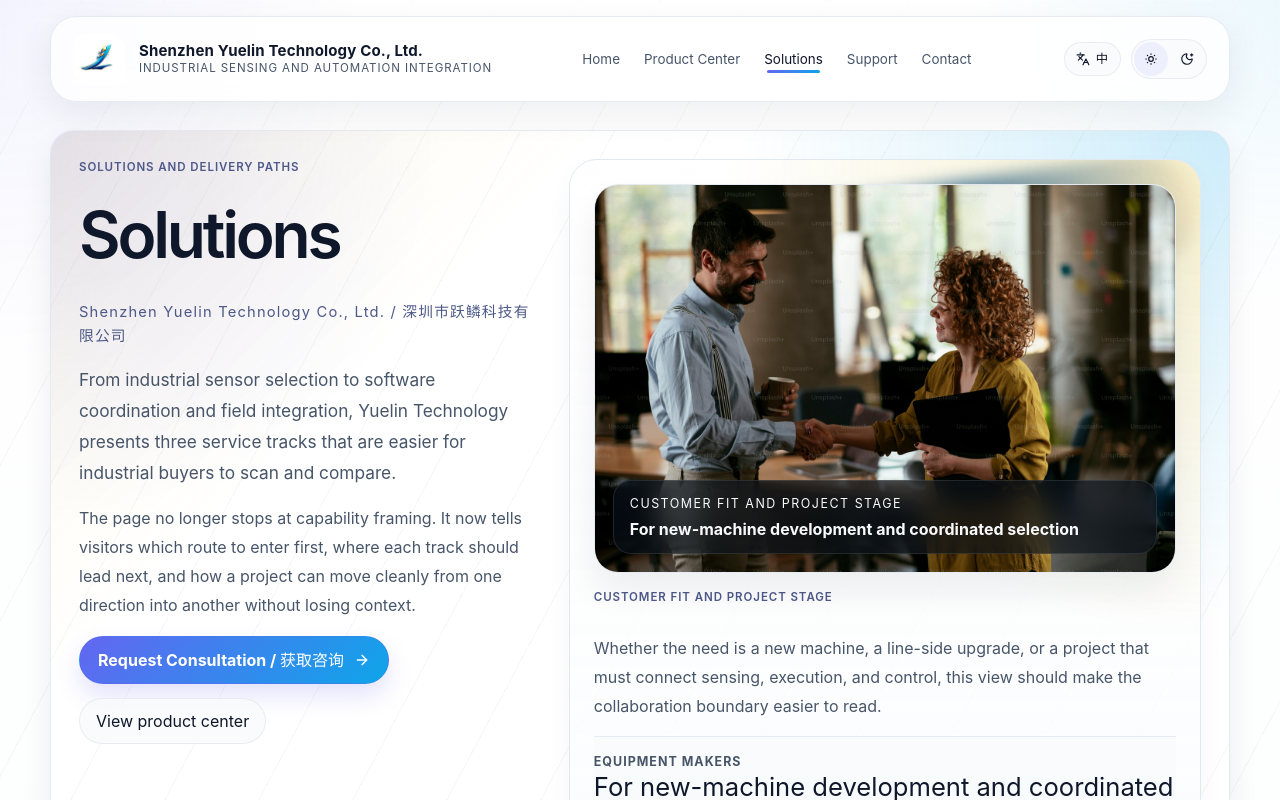
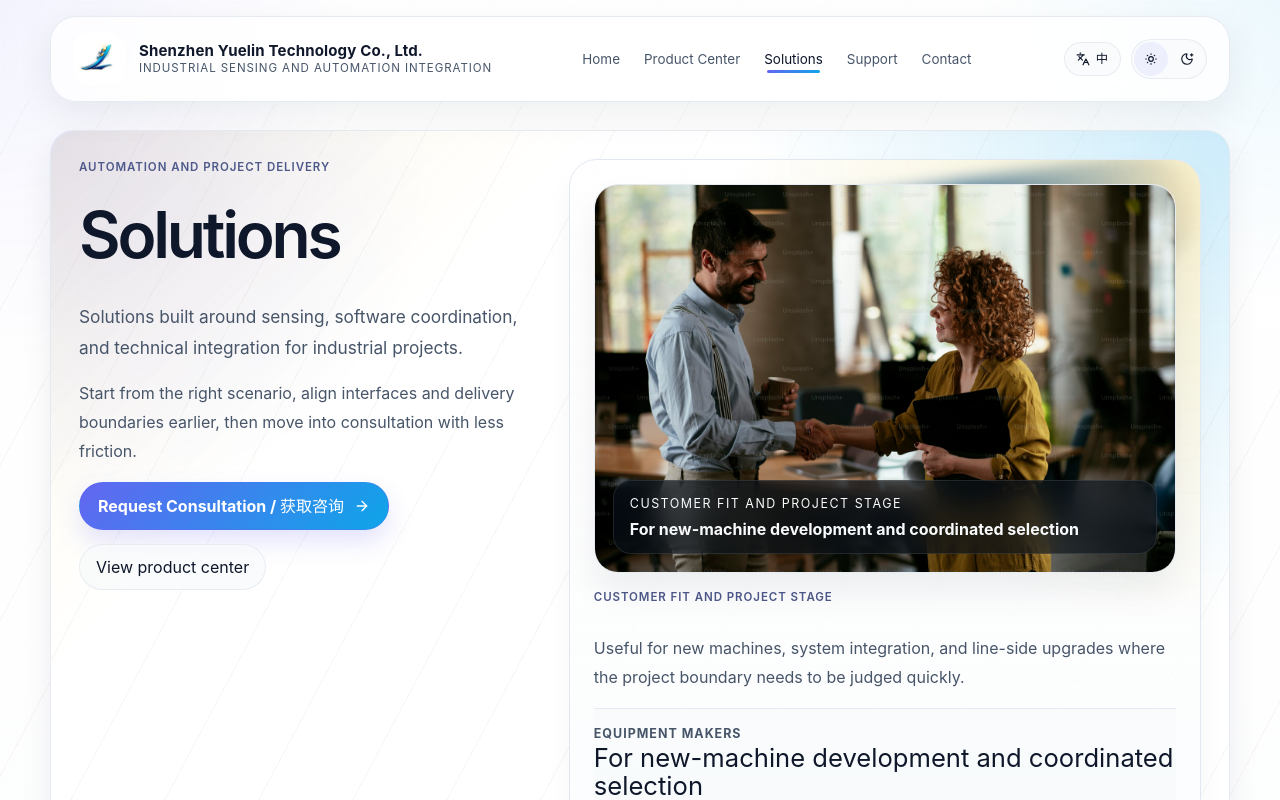
Before and after one commit to goldeneye0077/yuelinsite, a React (Vite) app in the folder frontend/: page /en/solutions in a window 1280 px wide. Shown: the top 800 px of the page. Built offline with nearby package versions, Linux system fonts and the light colour scheme; no server answers.

Commit message:
Refine solutions hero copy

```diff
--- a/frontend/src/content/site/en.ts
+++ b/frontend/src/content/site/en.ts
@@ -218,9 +218,9 @@ export const enSiteContent: SiteContent = {
   solutions: {
     title: 'Solutions',
     summary:
-      'Industrial automation solutions, software development, and technical integration are framed as one connected path from selection to project delivery.',
+      'Industrial automation, software development, and technical integration are presented as one clear project entry point.',
     description:
-      'This page establishes the bilingual solutions structure first, so equipment makers, integrators, and factory-side teams can quickly judge fit, scope, and next steps.',
+      'It helps equipment makers, integrators, and factory-side teams judge fit, scope, and the right consultation route quickly.',
     primaryCta: 'Request Consultation / \u83b7\u53d6\u54a8\u8be2',
     secondaryCta: 'View product center',
   },
@@ -234,14 +234,14 @@ export const enSiteContent: SiteContent = {
     secondaryCta: 'View solutions',
   },
   solutionsPage: {
-    eyebrow: 'Solutions and delivery paths',
+    eyebrow: 'Automation and project delivery',
     heroSummary:
-      'From industrial sensor selection to software coordination and field integration, Yuelin Technology presents three service tracks that are easier for industrial buyers to scan and compare.',
+      'Solutions built around sensing, software coordination, and technical integration for industrial projects.',
     heroDescription:
-      'The page no longer stops at capability framing. It now tells visitors which route to enter first, where each track should lead next, and how a project can move cleanly from one direction into another without losing context.',
+      'Start from the right scenario, align interfaces and delivery boundaries earlier, then move into consultation with less friction.',
     coverageTitle: 'Customer fit and project stage',
     coverageSummary:
-      'Whether the need is a new machine, a line-side upgrade, or a project that must connect sensing, execution, and control, this view should make the collaboration boundary easier to read.',
+      'Useful for new machines, system integration, and line-side upgrades where the project boundary needs to be judged quickly.',
     coverageItems: [
       {
         label: 'Equipment makers',
--- a/frontend/src/content/site/zh.ts
+++ b/frontend/src/content/site/zh.ts
@@ -219,11 +219,11 @@ export const zhSiteContent: SiteContent = {
     secondaryCta: '\u8fd4\u56de\u9996\u9875',
   },
   solutions: {
-    title: '解决方案 / Solutions',
+    title: '解决方案',
     summary:
-      '围绕工业自动化解决方案、软件开发与技术集成三条主线，帮助客户把产品选型、控制逻辑与项目落地串成同一条路径。',
+      '围绕工业自动化、软件开发与技术集成，建立更清晰的项目沟通入口。',
     description:
-      '本页先建立双语解决方案框架，让设备制造商、系统集成商和终端工厂客户都能快速判断适配场景、服务边界与沟通入口。',
+      '帮助设备制造商、系统集成商和终端工厂客户快速判断适配场景、服务边界与咨询方向。',
     primaryCta: 'Request Consultation / \u83b7\u53d6\u54a8\u8be2',
     secondaryCta: '查看产品中心',
   },
@@ -236,14 +236,14 @@ export const zhSiteContent: SiteContent = {
     secondaryCta: '查看解决方案',
   },
   solutionsPage: {
-    eyebrow: '解决方案与实施路径',
+    eyebrow: '工业自动化与项目协同',
     heroSummary:
-      '从工业传感器选型到软件联动与现场集成，跃鳞科技把项目沟通压缩成更适合工业客户阅读的三条服务主线。',
+      '围绕工业传感、软件配合与技术集成，提供更适合设备项目推进的解决方案路径。',
     heroDescription:
-      '这一页不只解释我们能做什么，还会告诉客户应该从哪条路线开始、下一步应该点向哪里、以及如果需求继续扩展该如何顺滑切换到下一条主线。',
+      '先判断场景，再进入沟通与实施，让选型、接口与交付边界更快对齐。',
     coverageTitle: '适配客户与项目阶段',
     coverageSummary:
-      '无论是新设备开发、既有产线改造，还是需要把传感、执行与控制系统串起来的项目，都可以先从这里判断合作边界。',
+      '面向设备制造、系统集成与产线升级等项目，帮助客户先看清合作范围，再进入正式咨询。',
     coverageItems: [
       {
         label: '设备制造商',
--- a/frontend/src/pages/SolutionsPage.tsx
+++ b/frontend/src/pages/SolutionsPage.tsx
@@ -17,9 +17,6 @@ export function SolutionsPage() {
           <div className="solutions-hero__copy motion-rise motion-delay-1">
             <p className="eyebrow">{content.solutionsPage.eyebrow}</p>
             <h1>{content.solutions.title}</h1>
-            <p className="hero-signature hero-signature--surface">
-              {content.meta.companyName} / {content.meta.crossLocaleCompanyName}
-            </p>
             <p className="hero-summary">{content.solutionsPage.heroSummary}</p>
             <p className="hero-description">
               {content.solutionsPage.heroDescription}
```
Lines whose indentation alone changed are shown as unchanged.
